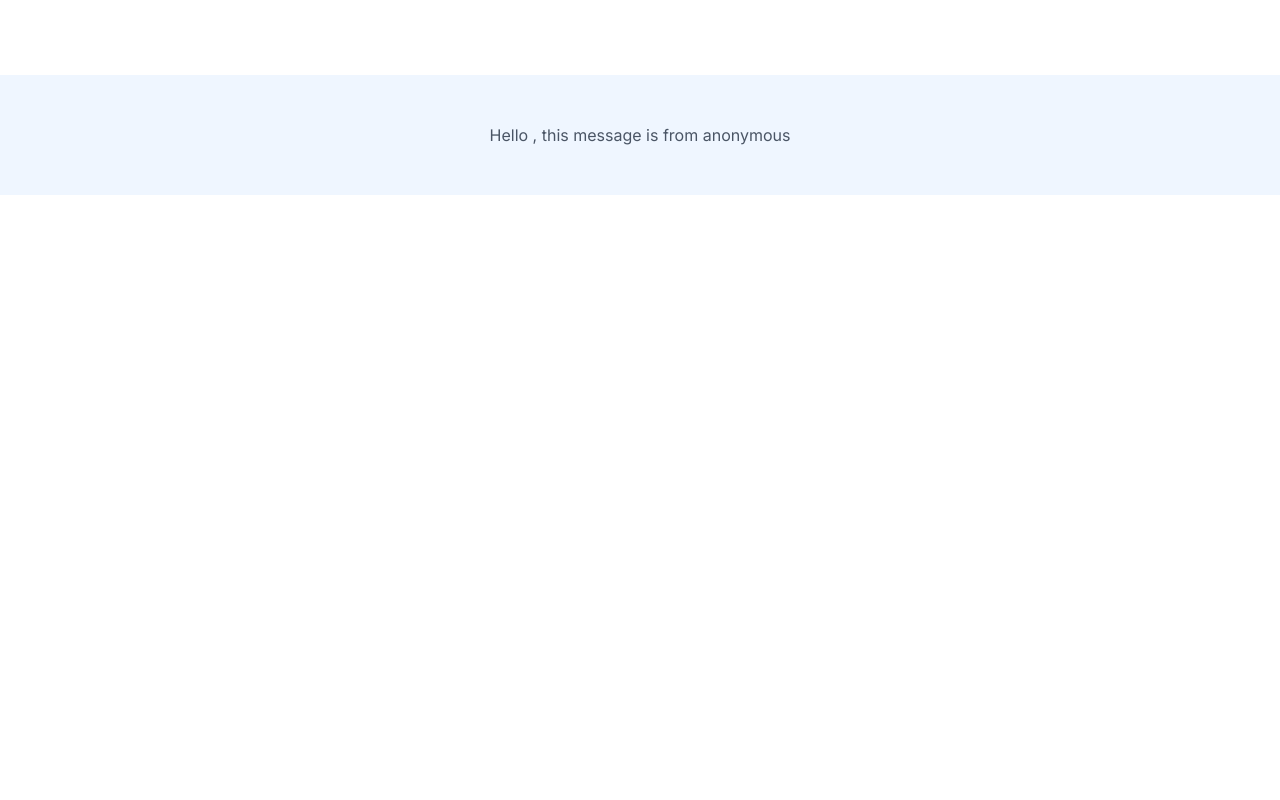
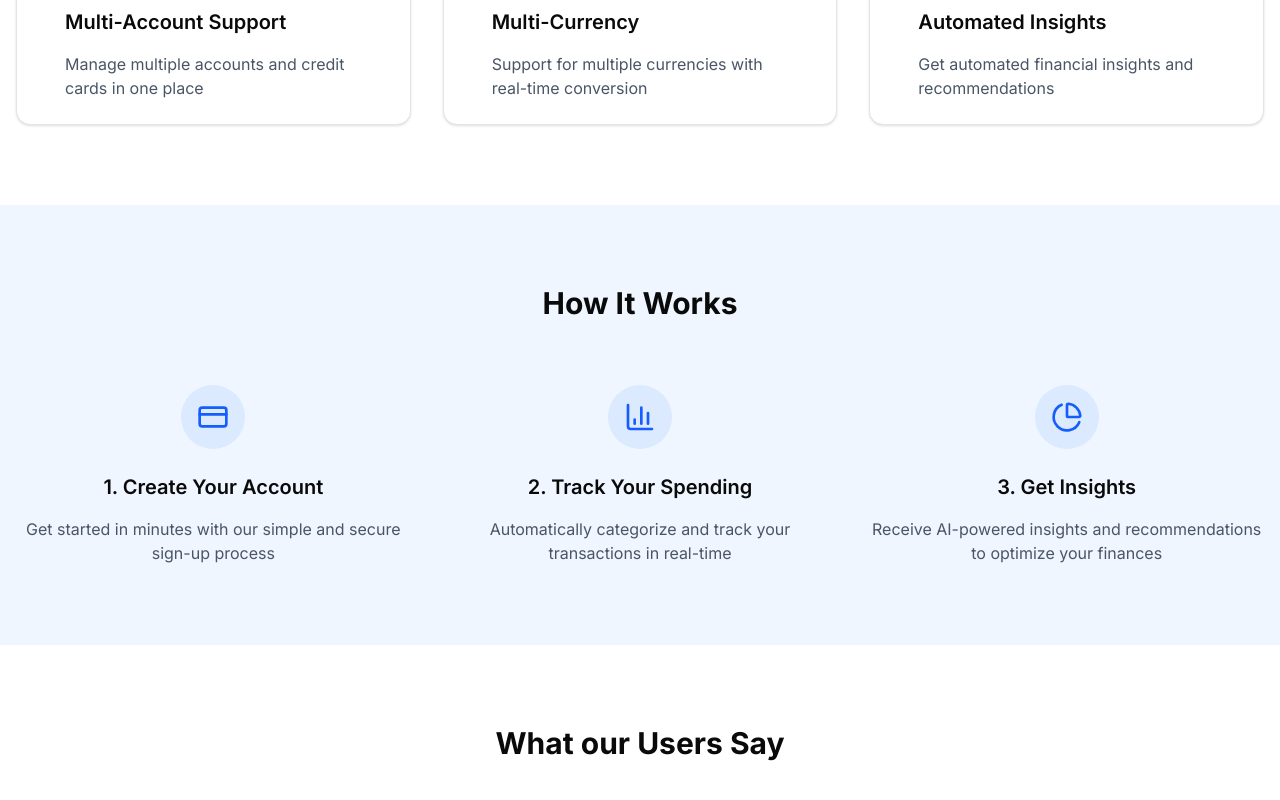
Before and after one commit to raushan2104/Welth, a Next.js app: page / in a window 1280 px wide. Shown: the part 1998-2798 px from the top of the page. Before the commit the page ends 2193 px from the top, so only its background shows below. Built offline with nearby package versions, Linux system fonts and the light colour scheme; no server answers.

Commit message:
added feature section and other stuff

```diff
--- a/app/page.jsx
+++ b/app/page.jsx
@@ -1,6 +1,7 @@
 import HeroSection from "@/components/hero";
-import { featuresData, statsData } from "@/data/landing";
+import { featuresData, statsData,howItWorksData, testimonialsData} from "@/data/landing";
 import { Card,CardContent } from "@/components/ui/card";
+import Image from "next/image";
 
 
 export default function Home() {
@@ -27,8 +28,8 @@
             Everything you need to manage your finances
           </h2>
           <div className="grid grid-cols-1 md:grid-cols-2 lg:grid-cols-3 gap-8">
+
             {featuresData.map((feature,index)=>(
-
             <Card key={index} className="p-6">
               <CardContent className="space-y-4 pt-4">
                 {feature.icon}
@@ -41,6 +42,67 @@
           </div>
             </div>
       </section>
+
+
+<section className="py-20 bg-blue-50">
+            <div className="container mx-auto px-4">
+            <h2 className="text-3xl font-bold text-center mb-16">
+            How It Works
+          </h2>
+          <div className="grid grid-cols-1 md:grid-cols-2 lg:grid-cols-3 gap-8">
+
+            {howItWorksData.map((step,index)=>(
+              <div key={index} className="text-center">
+                <div className="w-16 h-16 bg-blue-100 rounded-full flex items-center justify-center mx-auto mb-6">
+                  {step.icon}</div>
+                  <h3 className="text-xl font-semibold mb-4">{step.title}</h3>
+                  <p className="text-gray-600">{step.description}</p>
+              </div>
+            ))}
+            </div>
+            </div>
+      </section>
+
+      <section  className="py-20">
+        <div className="container mx-auto px-4">
+            <h2 className="text-3xl font-bold text-center mb-12">
+            What our Users Say
+          </h2>
+          <div className="grid grid-cols-1 md:grid-cols-2 lg:grid-cols-3 gap-8">
+
+            {testimonialsData.map((testimonial,index)=>(
+            <Card key={index} className="p-6">
+              <CardContent className="pt4">
+                <div className="flex items-center mb-4">
+                <Image
+                src= {testimonial.image}
+                alt={testimonial.name}
+                width={40}
+                height={40}
+                className="rounded-full"
+                />
+                <div className="ml-4">
+                  <div className="font-semibold">
+                    {testimonial.name}
+                  </div>
+                  <div className="text-sm text-gray-600">{testimonial.role}
+                  </div>
+                </div>
+              </div>
+
+              <p className="text-gray-600">{testimonial.quote}</p>
+                </CardContent>
+            </Card>
+            ))}
+
+          </div>
+        </div>
+      </section>
+
+
+
+
+
   </div>
   );
 }
--- a/components/hero.jsx
+++ b/components/hero.jsx
@@ -52,7 +52,7 @@
         </div>
         <div className="hero-cont mt-5 md:mt-0">
             <div className="hero-image-wrapper" ref={imageRef}>
-                <Image src= "/banner.jpeg"
+                <Image src= "/banner1.jpg"
                 width={1280}
                 height={720}
                 alt="Dashboard Preview"
--- a/next.config.mjs
+++ b/next.config.mjs
@@ -1,4 +1,12 @@
 /** @type {import('next').NextConfig} */
-const nextConfig = {};
-
+const nextConfig = {
+    images:{
+        remotePatterns:[
+            {
+                protocol:"https",
+                hostname: "randomuser.me",
+            },
+        ],
+    },
+}
 export default nextConfig;
```
Also changed, not shown: public/banner1.jpg (added).
